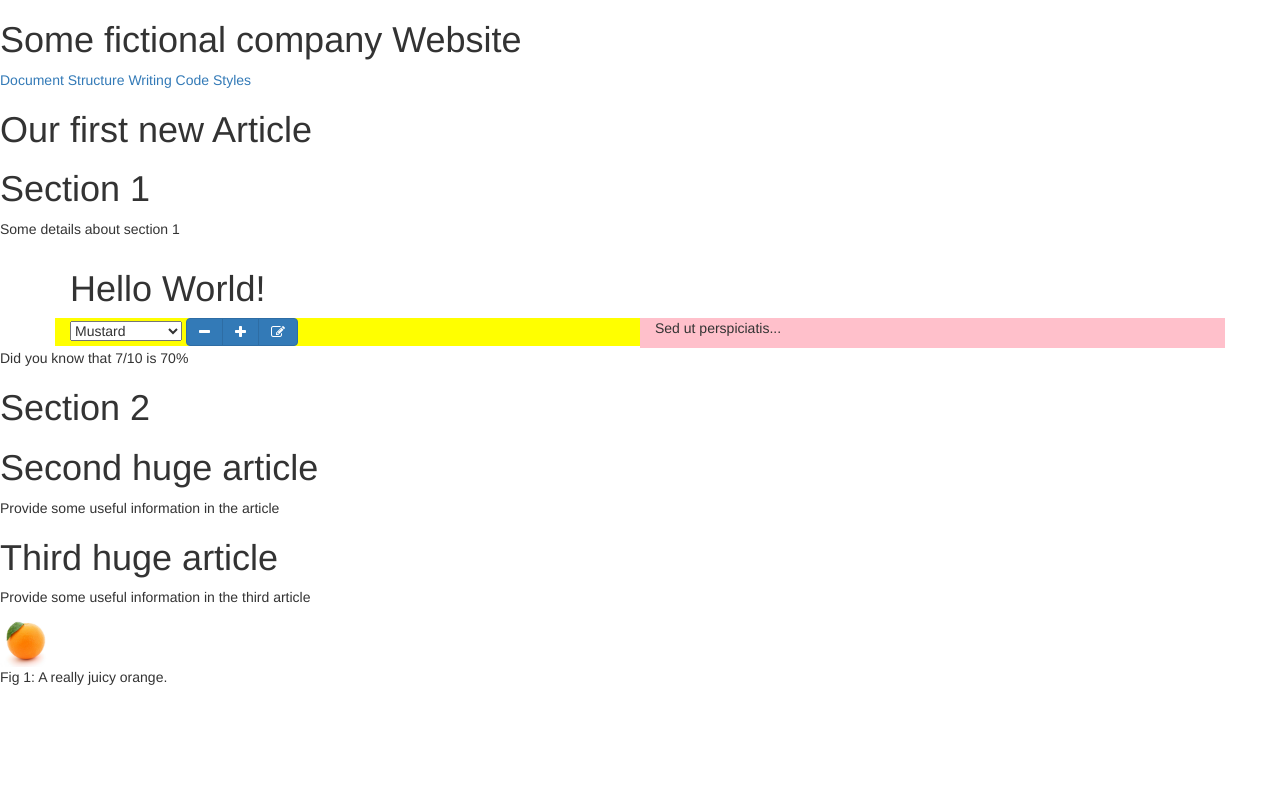
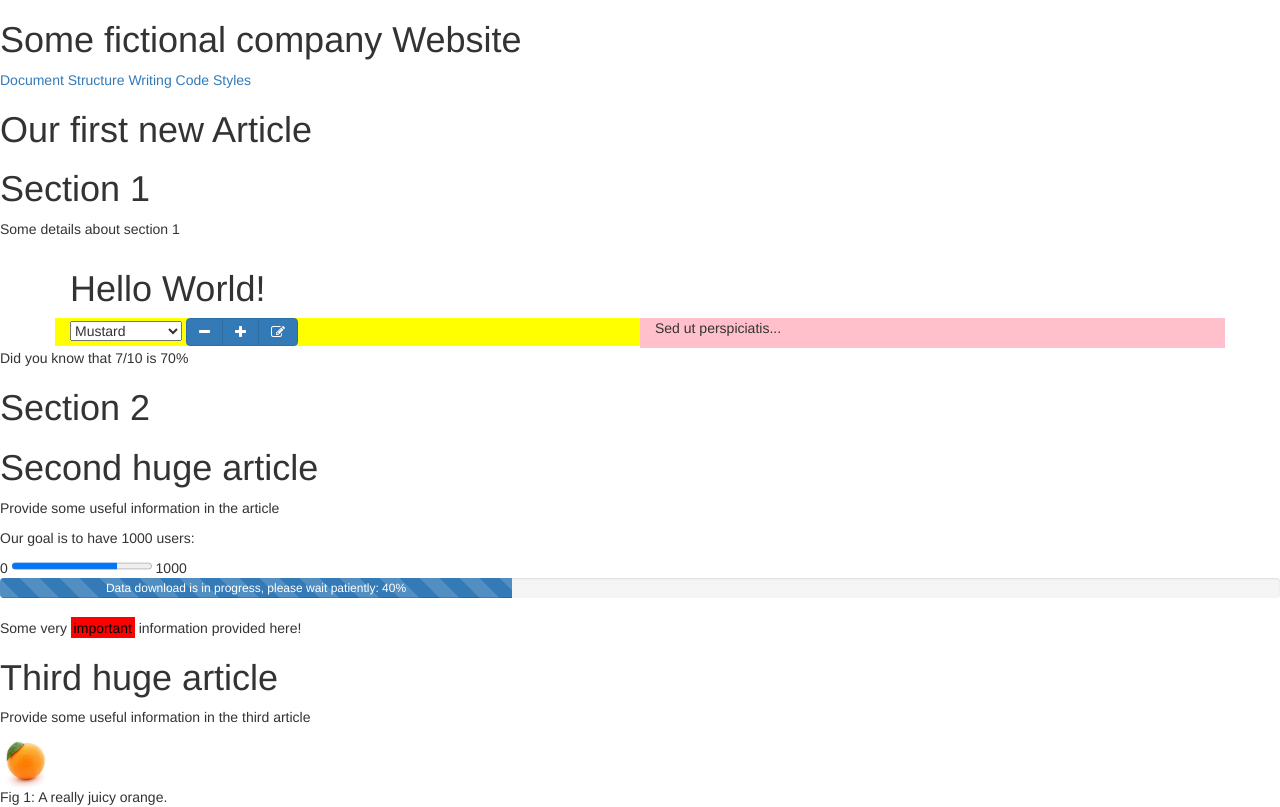
Before and after one commit to adipuscasu/40-780, a plain HTML site: page 40-780/Scripts/index.html in a window 1280 px wide. Drawn offline with nearby package versions, Linux system fonts and the light colour scheme.

Commit message:
added progress bar and the mark element

```diff
--- a/40-780/Scripts/index.html
+++ b/40-780/Scripts/index.html
@@ -67,6 +67,21 @@
             </hgroup>
         </header>
         <p>Provide some useful information in the article</p>
+        <p>Our goal is to have 1000 users:</p>
+        <span>0</span>
+        <progress value="750" max="1000"></progress>
+        <span>1000</span>
+        <div class="progress">
+            <div class="progress-bar progress-bar-striped active" role="progressbar"
+                 aria-valuenow="40" aria-valuemin="0" aria-valuemax="100" style="width:40%">
+                <p>Data download is in progress, please wait patiently:&nbsp;40%</p>
+
+            </div>
+        </div>
+        <p>
+            Some very <mark style="background-color:red;">important</mark> information provided
+            here!
+        </p>
     </article>
     <article>
         <header>
```
